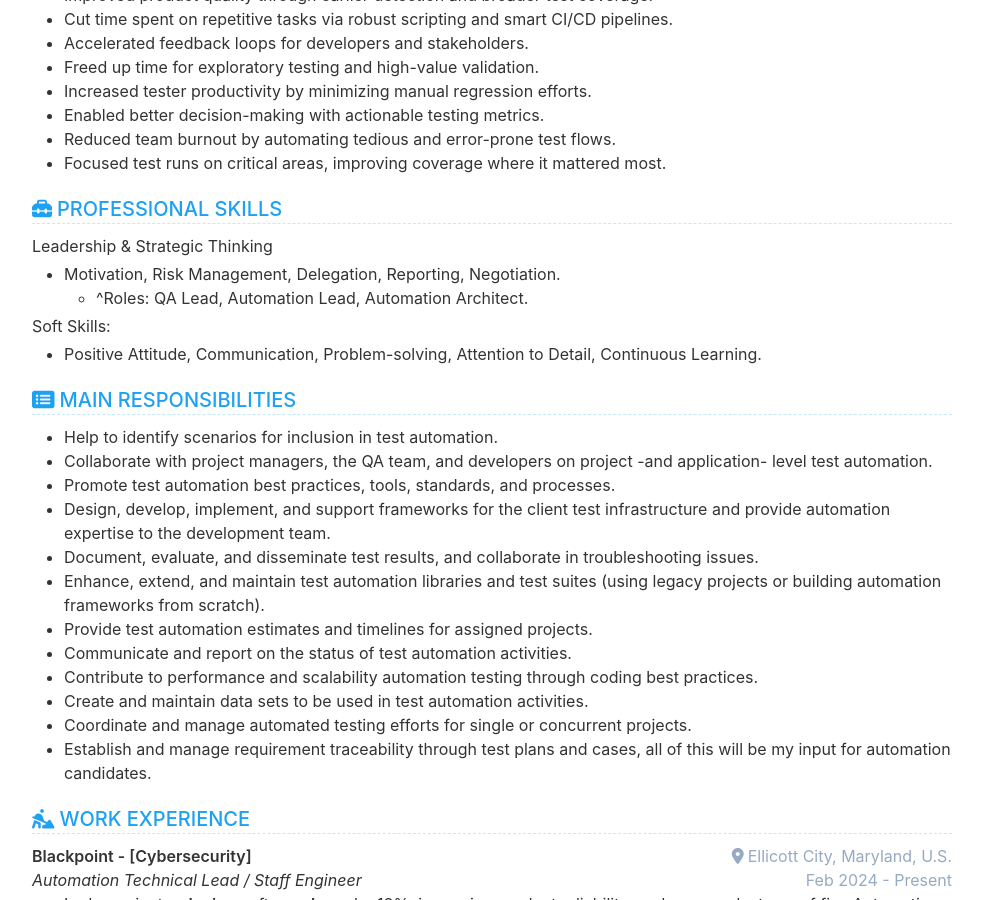
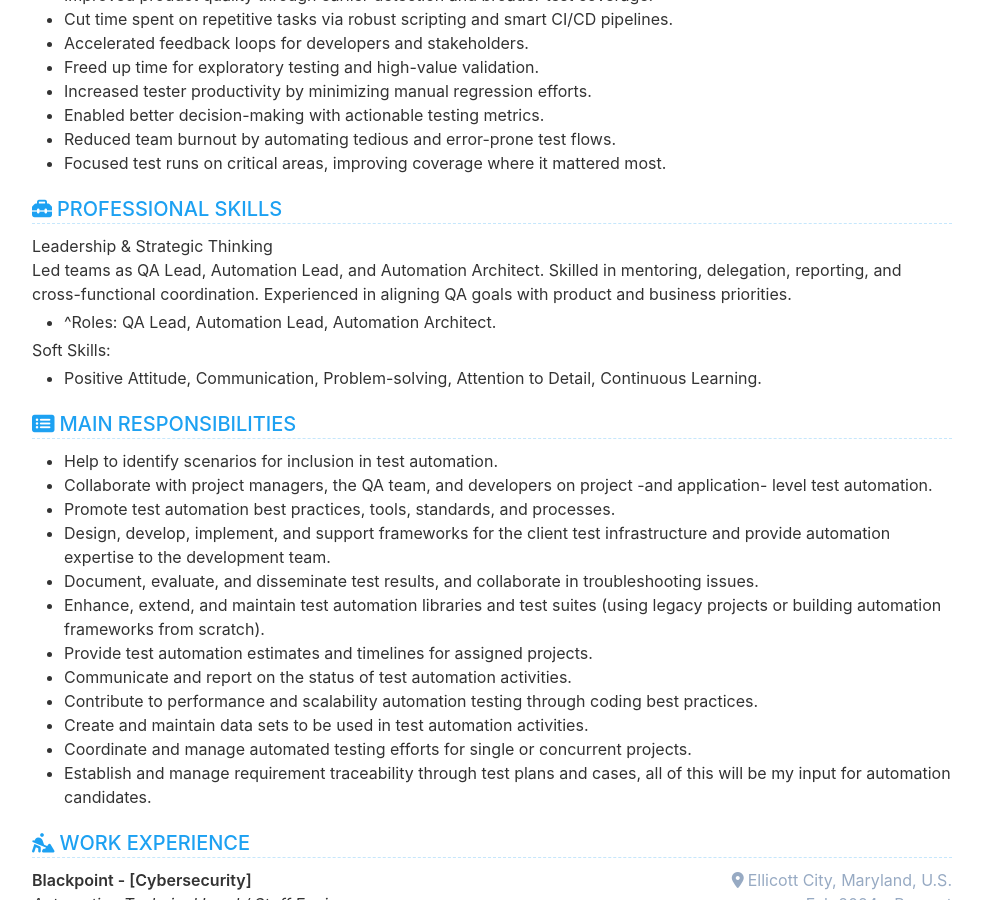
Before and after one commit to cvera08/full-resume, a Jekyll site: the page built from index.html, in a window 1280 px wide and 900 px high, scrolled down 1137 px. Shown: the whole window, without its empty margins (148-1131 px from the left). Built offline with Jekyll 4.4.1, drawn with Linux system fonts in a browser that asks for light colours.

Commit message:
feat: professional skills change - first paragraph

```diff
--- a/_data/data.yml
+++ b/_data/data.yml
@@ -84,7 +84,8 @@ skill:
   title: PROFESSIONAL SKILLS
   description: |
     Leadership & Strategic Thinking
-    - Motivation, Risk Management, Delegation, Reporting, Negotiation.
+    Led teams as QA Lead, Automation Lead, and Automation Architect. Skilled in mentoring, delegation, reporting, and
+    cross-functional coordination. Experienced in aligning QA goals with product and business priorities.
       - ^Roles: QA Lead, Automation Lead, Automation Architect.
 
     Soft Skills:
```
